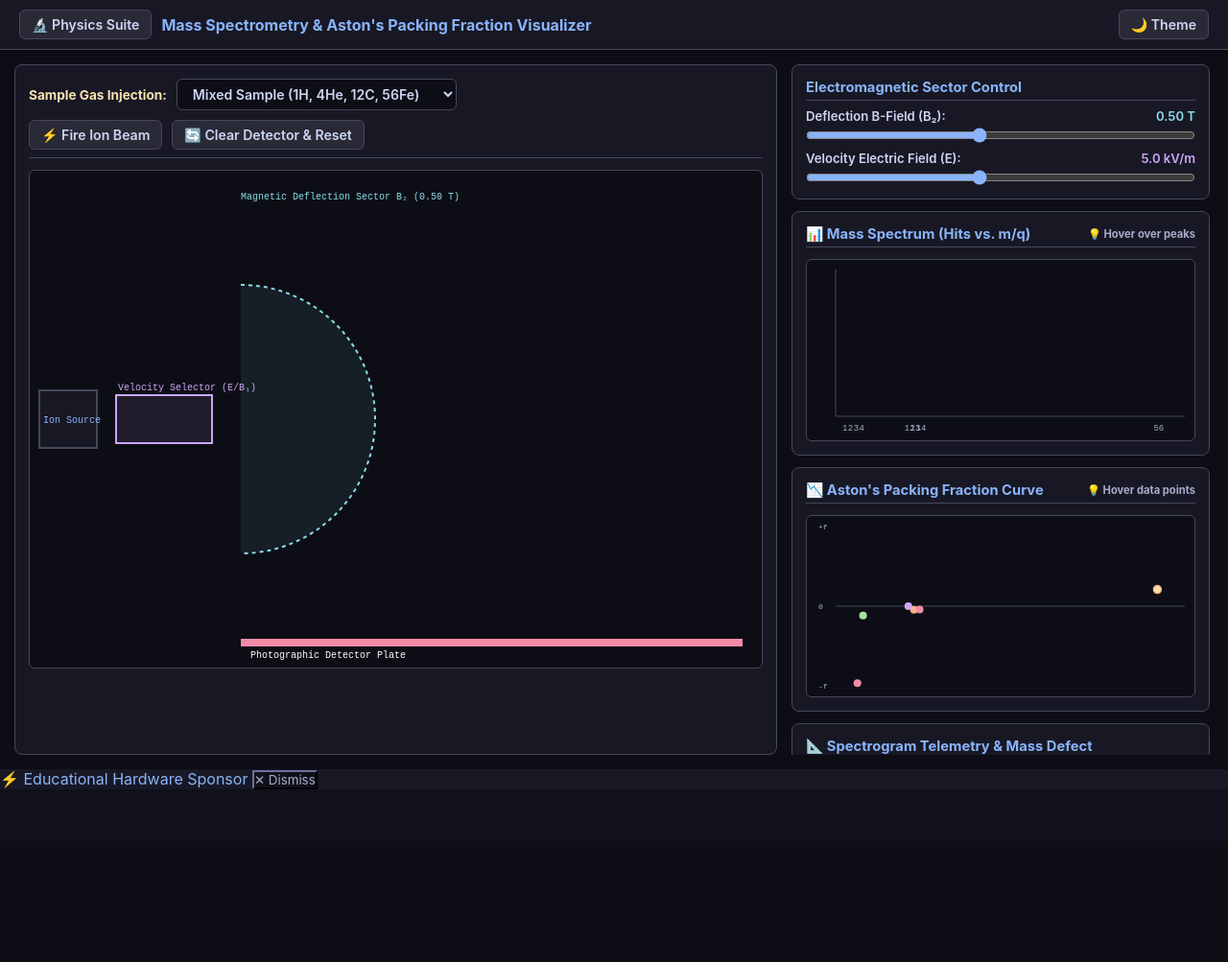
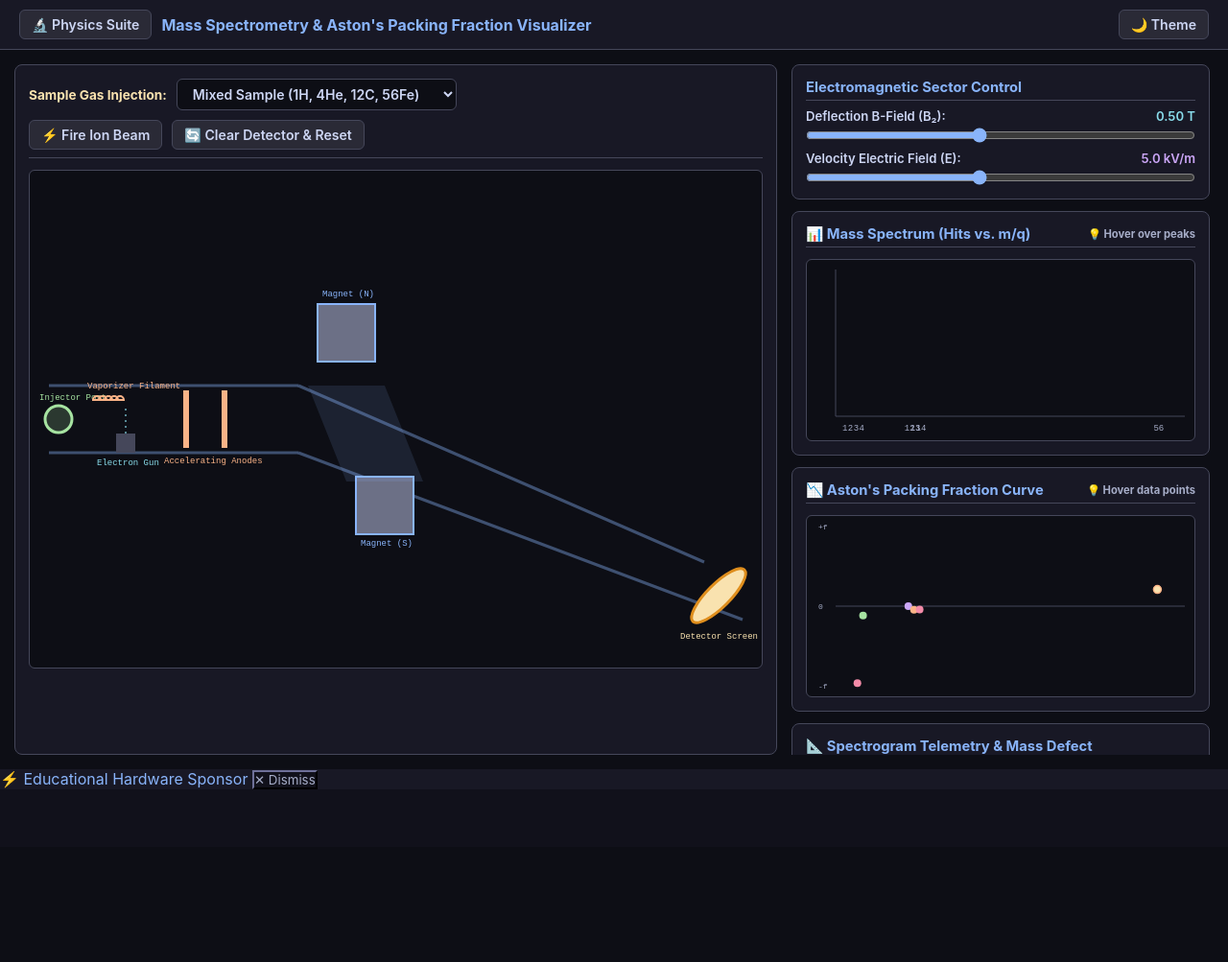
Before and after one commit to swordeye2/cnhscreativetechnologies, a plain HTML site: page physics/mass_spectrometry.html in a window 1280 px wide. Shown: the whole page at 96% size. Drawn offline with Linux system fonts and the light colour scheme.

Commit message:
Update mass_spectrometry.html
Improved visuals

```diff
--- a/physics/mass_spectrometry.html
+++ b/physics/mass_spectrometry.html
@@ -183,7 +183,6 @@
         }
         canvas.graphCanvas { width: 100%; height: 100%; display: block; }
 
-        /* HOVER TOOLTIP */
         .chart-tooltip {
             position: absolute;
             background: rgba(24, 24, 37, 0.95);
@@ -342,6 +341,7 @@
         let eField = 5.0;
         let activeIons = [];
         let spectrumHits = {};
+        let detectorImpactMarks = []; // Stores persistent plate marks
         let activeSample = "MIXED";
 
         const mp = 1.007276;
@@ -389,6 +389,7 @@
 
         function clearSpectrum() {
             spectrumHits = {};
+            detectorImpactMarks = [];
             activeIons = [];
             spectrumTooltip.style.display = 'none';
             packingTooltip.style.display = 'none';
@@ -424,8 +425,8 @@
                 for (let i = 0; i < 6; i++) {
                     activeIons.push({
                         iso: iso,
-                        x: 40,
-                        y: specCanvas.height / 2 + (Math.random() - 0.5) * 6,
+                        x: 50,
+                        y: specCanvas.height * 0.5 + (Math.random() - 0.5) * 8,
                         vx: 3 + (eField * 0.2),
                         vy: 0,
                         stage: 'source',
@@ -441,65 +442,159 @@
             const w = specCanvas.width;
             const h = specCanvas.height;
 
-            // 1. Ion Source Chamber
-            specCtx.fillStyle = '#181825';
-            specCtx.strokeStyle = '#45475a';
+            // 1. MAIN GLASS CHAMBER TUBE (MATCHING DIAGRAM GEOMETRY)
+            specCtx.strokeStyle = 'rgba(137, 180, 250, 0.4)';
+            specCtx.lineWidth = 3;
+
+            // Straight Injection Tube Section
+            specCtx.beginPath();
+            specCtx.moveTo(20, h * 0.5 - 35);
+            specCtx.lineTo(280, h * 0.5 - 35);
+            specCtx.moveTo(20, h * 0.5 + 35);
+            specCtx.lineTo(280, h * 0.5 + 35);
+            specCtx.stroke();
+
+            // Deflected Sector Tube Section
+            specCtx.beginPath();
+            specCtx.moveTo(280, h * 0.5 - 35);
+            specCtx.lineTo(w - 60, h - 110);
+            specCtx.moveTo(280, h * 0.5 + 35);
+            specCtx.lineTo(w - 20, h - 50);
+            specCtx.stroke();
+
+            // 2. SAMPLE INJECTOR PORT (FAR LEFT)
+            specCtx.fillStyle = 'rgba(166, 227, 161, 0.2)';
+            specCtx.strokeStyle = '#a6e3a1';
+            specCtx.beginPath();
+            specCtx.arc(30, h * 0.5, 14, 0, Math.PI * 2);
+            specCtx.fill();
+            specCtx.stroke();
+            specCtx.fillStyle = '#a6e3a1';
+            specCtx.font = '9px monospace';
+            specCtx.fillText('Injector Port', 10, h * 0.5 - 20);
+
+            // 3. SAMPLE VAPORIZER FILAMENT (HEATING COIL)
+            specCtx.strokeStyle = '#fab387';
             specCtx.lineWidth = 2;
-            specCtx.fillRect(10, h / 2 - 30, 60, 60);
-            specCtx.strokeRect(10, h / 2 - 30, 60, 60);
-            specCtx.fillStyle = '#89b4fa';
-            specCtx.font = '10px monospace';
-            specCtx.fillText('Ion Source', 14, h / 2 + 4);
+            specCtx.beginPath();
+            let startX = 70;
+            for (let i = 0; i < 5; i++) {
+                specCtx.arc(startX + i * 6, h * 0.5 - 20, 4, 0, Math.PI, true);
+            }
+            specCtx.stroke();
+            specCtx.fillStyle = '#fab387';
+            specCtx.fillText('Vaporizer Filament', 60, h * 0.5 - 32);
 
-            // 2. Velocity Selector E-Field Plates
-            specCtx.fillStyle = 'rgba(203, 166, 247, 0.1)';
-            specCtx.fillRect(90, h / 2 - 25, 100, 50);
-            specCtx.strokeStyle = '#cba6f7';
-            specCtx.strokeRect(90, h / 2 - 25, 100, 50);
-            specCtx.fillStyle = '#cba6f7';
-            specCtx.fillText('Velocity Selector (E/B₁)', 92, h / 2 - 30);
+            // 4. ELECTRON GUN IONIZER
+            specCtx.fillStyle = '#45475a';
+            specCtx.fillRect(90, h * 0.5 + 15, 20, 20);
+            specCtx.fillStyle = '#89dceb';
+            specCtx.fillText('Electron Gun', 70, h * 0.5 + 48);
 
-            // 3. Deflection B-Field Sector (Magnetic Sector)
-            specCtx.fillStyle = 'rgba(137, 220, 235, 0.08)';
+            // Ionizing Electron Stream
+            specCtx.strokeStyle = 'rgba(137, 220, 235, 0.6)';
+            specCtx.setLineDash([2, 4]);
             specCtx.beginPath();
-            specCtx.arc(220, h / 2, 140, -Math.PI / 2, Math.PI / 2);
-            specCtx.fill();
-            specCtx.strokeStyle = '#89dceb';
-            specCtx.setLineDash([4, 4]);
+            specCtx.moveTo(100, h * 0.5 + 15);
+            specCtx.lineTo(100, h * 0.5 - 15);
             specCtx.stroke();
             specCtx.setLineDash([]);
-            specCtx.fillStyle = '#89dceb';
-            specCtx.fillText(`Magnetic Deflection Sector B₂ (${bField.toFixed(2)} T)`, 220, 30);
 
-            // 4. Detector Plate / Photographic Film
-            specCtx.fillStyle = '#f38ba8';
-            specCtx.fillRect(220, h - 30, Math.max(100, w - 240), 8);
-            specCtx.fillStyle = '#ffffff';
-            specCtx.fillText('Photographic Detector Plate', 230, h - 10);
+            // 5. ACCELERATION ANODE PLATES
+            specCtx.fillStyle = '#fab387';
+            specCtx.fillRect(160, h * 0.5 - 30, 6, 60);
+            specCtx.fillRect(200, h * 0.5 - 30, 6, 60);
+            specCtx.fillStyle = '#fab387';
+            specCtx.fillText('Accelerating Anodes', 140, h * 0.5 + 46);
 
-            // Particle Physics Animation
+            // 6. CYLINDRICAL ELECTROMAGNET POLE PIECES
+            // Top Magnet Cylinder
+            specCtx.fillStyle = '#6c7086';
+            specCtx.strokeStyle = '#89b4fa';
+            specCtx.lineWidth = 2;
+            specCtx.fillRect(300, h * 0.5 - 120, 60, 60);
+            specCtx.strokeRect(300, h * 0.5 - 120, 60, 60);
+            specCtx.fillStyle = '#89b4fa';
+            specCtx.fillText('Magnet (N)', 305, h * 0.5 - 128);
+
+            // Bottom Magnet Cylinder
+            specCtx.fillStyle = '#6c7086';
+            specCtx.strokeStyle = '#89b4fa';
+            specCtx.fillRect(340, h * 0.5 + 60, 60, 60);
+            specCtx.strokeRect(340, h * 0.5 + 60, 60, 60);
+            specCtx.fillStyle = '#89b4fa';
+            specCtx.fillText('Magnet (S)', 345, h * 0.5 + 132);
+
+            // Blue Glowing Magnetic Field Zone
+            specCtx.fillStyle = 'rgba(137, 180, 250, 0.12)';
+            specCtx.beginPath();
+            specCtx.moveTo(290, h * 0.5 - 35);
+            specCtx.lineTo(370, h * 0.5 - 35);
+            specCtx.lineTo(410, h * 0.5 + 65);
+            specCtx.lineTo(330, h * 0.5 + 65);
+            specCtx.closePath();
+            specCtx.fill();
+
+            // 7. ANGLED DETECTOR DISK (CIRCULAR SCREEN DISK)
+            const detX = w - 45;
+            const detY = h - 75;
+            specCtx.fillStyle = '#f9e2af';
+            specCtx.strokeStyle = '#df8e1d';
+            specCtx.lineWidth = 3;
+            specCtx.beginPath();
+            specCtx.ellipse(detX, detY, 12, 38, Math.PI / 4, 0, Math.PI * 2);
+            specCtx.fill();
+            specCtx.stroke();
+            specCtx.fillStyle = '#f9e2af';
+            specCtx.fillText('Detector Screen', detX - 40, detY + 45);
+
+            // 8. RENDER PERSISTENT IMPACT MARKS ON DETECTOR SCREEN
+            detectorImpactMarks.forEach(mark => {
+                specCtx.fillStyle = mark.color;
+                specCtx.shadowColor = mark.color;
+                specCtx.shadowBlur = 6;
+                specCtx.beginPath();
+                specCtx.arc(mark.x, mark.y, 3, 0, Math.PI * 2);
+                specCtx.fill();
+
+                // Dark exposure streak mark
+                specCtx.fillStyle = 'rgba(0, 0, 0, 0.7)';
+                specCtx.fillRect(mark.x - 1, mark.y - 4, 2, 8);
+                specCtx.shadowBlur = 0;
+            });
+
+            // 9. ANIMATE ION BEAM PARTICLES
             for (let i = activeIons.length - 1; i >= 0; i--) {
                 const ion = activeIons[i];
 
                 if (ion.stage === 'source') {
                     ion.x += ion.vx;
-                    if (ion.x >= 220) {
+                    if (ion.x >= 310) {
                         ion.stage = 'magnetic';
-                        ion.centerX = 220;
-                        ion.centerY = h / 2;
-                        ion.radius = Math.max(30, (ion.iso.actualMass * 18 * (eField / 5.0)) / (bField * 1.5));
+                        ion.centerX = 310;
+                        ion.centerY = h * 0.5;
+                        ion.radius = Math.max(40, (ion.iso.actualMass * 22 * (eField / 5.0)) / (bField * 1.5));
                         ion.arcAngle = -Math.PI / 2;
                     }
                 } else if (ion.stage === 'magnetic') {
-                    const angularSpeed = 0.04 / (ion.iso.actualMass * 0.1);
+                    const angularSpeed = 0.035 / (ion.iso.actualMass * 0.08);
                     ion.arcAngle += angularSpeed;
 
                     ion.x = ion.centerX + Math.cos(ion.arcAngle) * ion.radius;
-                    ion.y = ion.centerY + Math.sin(ion.arcAngle) * ion.radius + ion.radius;
+                    ion.y = ion.centerY + Math.sin(ion.arcAngle) * ion.radius + (ion.radius * 0.6);
 
-                    if (ion.y >= h - 30 || ion.arcAngle >= Math.PI / 2) {
+                    // Detector Collision Event
+                    if (ion.x >= detX - 15 || ion.y >= detY + 30) {
                         const hitKey = ion.iso.a;
                         spectrumHits[hitKey] = (spectrumHits[hitKey] || 0) + 1;
+
+                        // Add persistent impact mark on plate
+                        detectorImpactMarks.push({
+                            x: ion.x,
+                            y: ion.y,
+                            color: ion.iso.color
+                        });
+
                         updateTelemetry(ion.iso);
                         activeIons.splice(i, 1);
                         drawGraphs();
@@ -511,7 +606,7 @@
                 specCtx.shadowColor = ion.iso.color;
                 specCtx.shadowBlur = 8;
                 specCtx.beginPath();
-                specCtx.arc(ion.x, ion.y, 5, 0, Math.PI * 2);
+                specCtx.arc(ion.x, ion.y, 4.5, 0, Math.PI * 2);
                 specCtx.fill();
                 specCtx.shadowBlur = 0;
             }
@@ -519,7 +614,6 @@
             requestAnimationFrame(drawSpectrometer);
         }
 
-        // Get Active Range Resolution dynamically based on selected sample
         function getSampleRange() {
             if (activeSample === "HYDROGEN") return { minA: 0.5, maxA: 3.5, label: "Hydrogen Isotopes (A = 1 to 3)" };
             if (activeSample === "CARBON") return { minA: 11.5, maxA: 14.5, label: "Carbon Isotopes (A = 12 to 14)" };
@@ -530,7 +624,7 @@
         function drawGraphs() {
             const range = getSampleRange();
 
-            // 1. Draw High-Resolution Mass Spectrum Graph
+            // 1. Mass Spectrum Graph
             const sw = spectrumCanvas.width;
             const sh = spectrumCanvas.height;
             spectrumCtx.clearRect(0, 0, sw, sh);
@@ -542,7 +636,6 @@
             spectrumCtx.lineTo(sw - 10, sh - 25);
             spectrumCtx.stroke();
 
-            // Render Spectrum Peaks
             const keys = Object.keys(isotopeDatabase);
             keys.forEach((k) => {
                 const iso = isotopeDatabase[k];
@@ -562,7 +655,7 @@
                 spectrumCtx.fillText(`${iso.a}`, x - 4, sh - 10);
             });
 
-            // 2. Draw High-Resolution Aston's Packing Fraction Curve Graph
+            // 2. Aston's Packing Fraction Curve Graph
             const pw = packingCanvas.width;
             const ph = packingCanvas.height;
             packingCtx.clearRect(0, 0, pw, ph);
```
